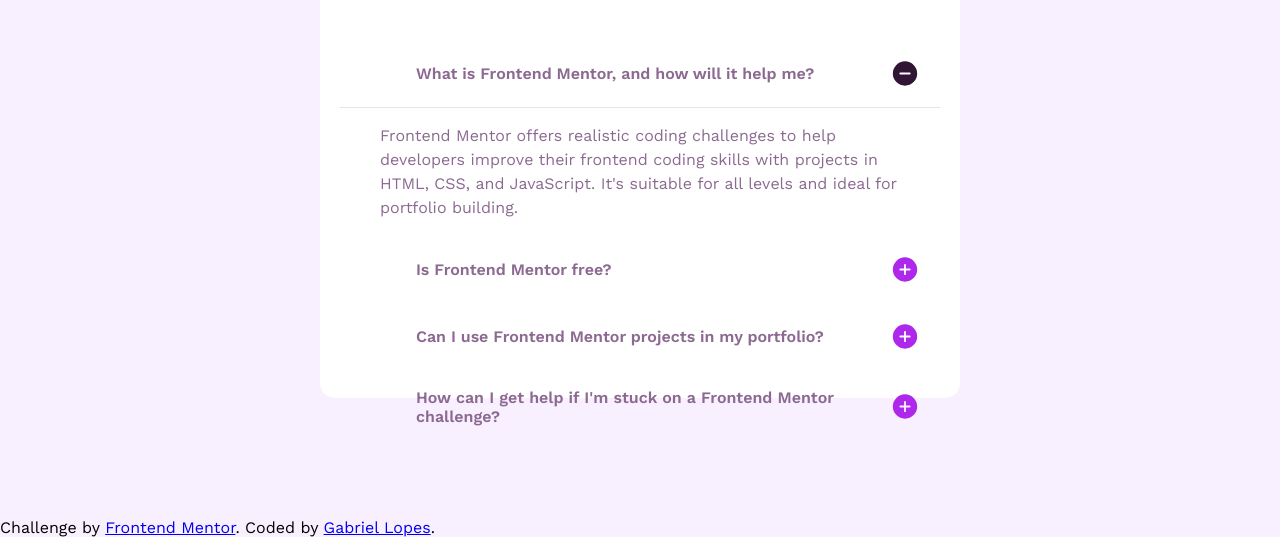
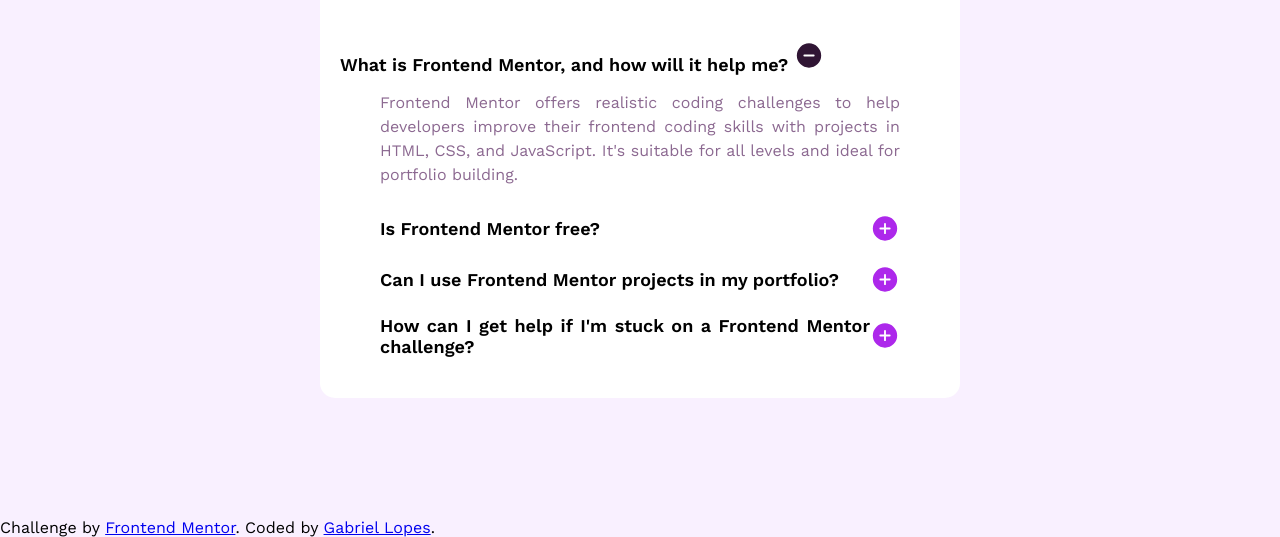
Before and after one commit to galopes1/Clonando-sites, a plain HTML site: page site002/index.html in a window 1280 px wide. Shown: the part 272-809 px from the top of the page. Drawn offline with nearby package versions, Linux system fonts and the light colour scheme.

Commit message:
Revert "a"
This reverts commit 5c29067dbd97e223c3a32f3cadf8ca08db74d938.

```diff
--- a/site002/index.html
+++ b/site002/index.html
@@ -16,16 +16,17 @@
 
     <h1><img src="assets/images/icon-star.svg" alt="" id="star"><span id="title">FAQs</span></h1>
 
-<section class="open">
-  <h2>What is Frontend Mentor, and how will it help me?</h2>
-  <img src="assets/images/icon-minus.svg" alt="" class="icon">
-</section>
-<p>
-  Frontend Mentor offers realistic coding challenges to help developers improve their
-  frontend coding skills with projects in HTML, CSS, and JavaScript. It's suitable for
-  all levels and ideal for portfolio building.
-</p>
+      <div class="firstsub">
+        <div class="firstsub2">
+        <h2>What is Frontend Mentor, and how will it help me? <img src="assets/images/icon-minus.svg" alt="" class="icon" ></h2>
 
+        </div>
+        <p>
+          Frontend Mentor offers realistic coding challenges to help developers improve their
+          frontend coding skills with projects in HTML, CSS, and JavaScript. It's suitable for
+          all levels and ideal for portfolio building.
+        </p>
+      </div>
 
     <section>
       <h2 class="subtitle">Is Frontend Mentor free?</h2>
--- a/site002/style.css
+++ b/site002/style.css
@@ -17,7 +17,7 @@
     background-color: var(--Purple);
     font-family: var(--primaryfont);
     font-weight: 400;
-    text-align: left;
+    text-align: justify;
 }
 
 header{
@@ -33,12 +33,7 @@
     display: flex;
     justify-content: space-between;
     align-items: center;
-    padding: 18px 20px;
-    cursor: pointer;
-}
-
-section.open{
-    border-bottom: 1px solid rgba(0,0,0,0.1);
+    padding: 10px 40px;
 }
 
 section h2{
@@ -70,11 +65,7 @@
 
 div.container h2{
     font-weight: 600;
-    font-size: var(--paragraphs);
-    color: var(--Purple600);
-    padding: 0 56px;
-    text-align: justify;
-
+    font-size: 18px;
 }
 
 div.container p{
@@ -84,27 +75,15 @@
     padding: 0px 40px;
 }
 
-.firstsub2{
-  display: flex;
-  justify-content: space-between;
-  align-items: center;
-  padding: 10px 56px;
-  width: 100%;
-}
-
-div.firstsub h2{
-    padding: 0;
-}
-
 .container > .subtitle{
     border-top: 1px solid rgba(0, 0, 0, 0.075);
 }
 
 .icon{
-    flex-shrink: 0;
+    display: inline;
 }
 
- #star{
+#star{
     padding-right: 20px;
 }
 
```
